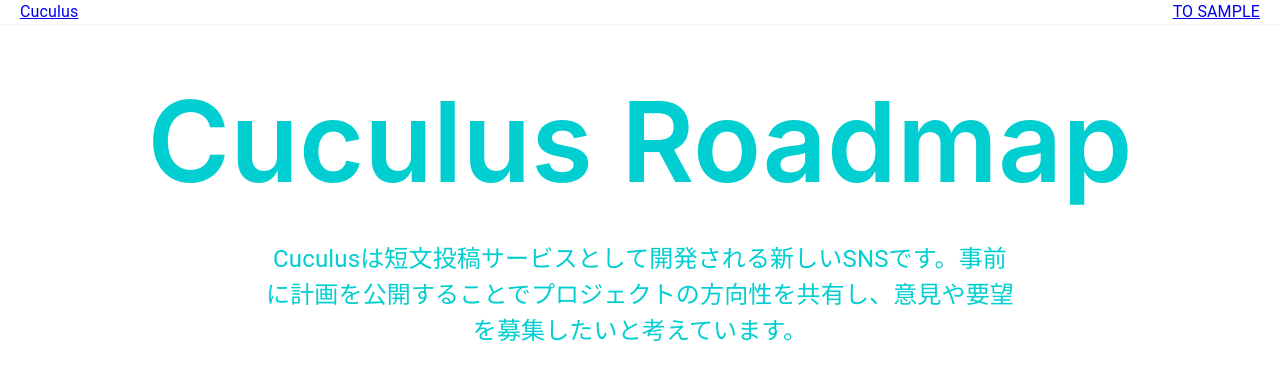
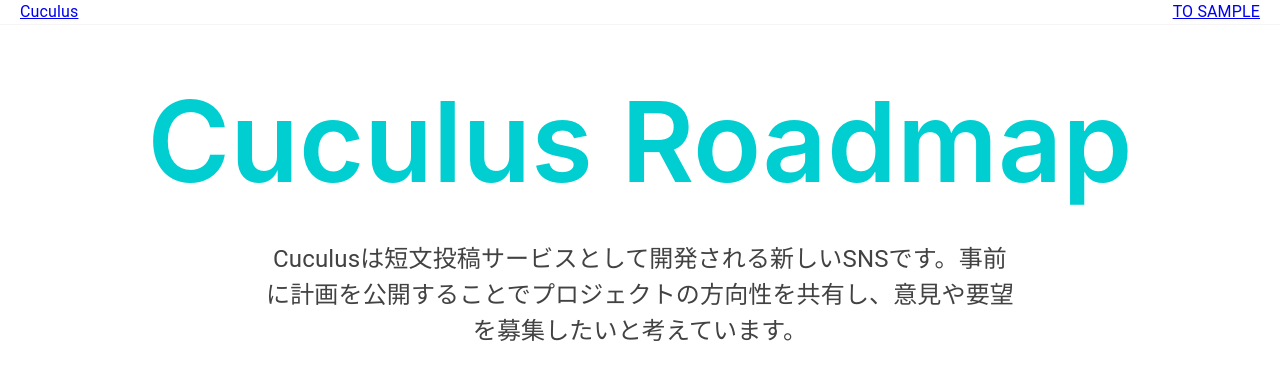
Before and after one commit to cuculus-dev/cuculus-roadmap, a Next.js app: page / in a window 1280 px wide. Shown: the top 380 px of the page. Built offline with nearby package versions, Linux system fonts and the light colour scheme.

Commit message:
Captionカラー修正

```diff
--- a/src/app/_components/Caption.tsx
+++ b/src/app/_components/Caption.tsx
@@ -53,7 +53,7 @@ const Title = styled('h1')`
   }
 
   font-weight: 600;
-  color: #00ced1;
+  color: ${({ theme }) => theme.palette.primary.main};
 `;
 
 const Description = styled('div')`
@@ -62,7 +62,7 @@ const Description = styled('div')`
   margin: 0 auto;
   padding-right: 16px;
   padding-left: 16px;
-  color: ${({ theme }) => theme.palette.primary.main};
+  color: ${({ theme }) => theme.palette.grey[800]};
 
   max-width: 780px;
   font-size: 24px;
```
